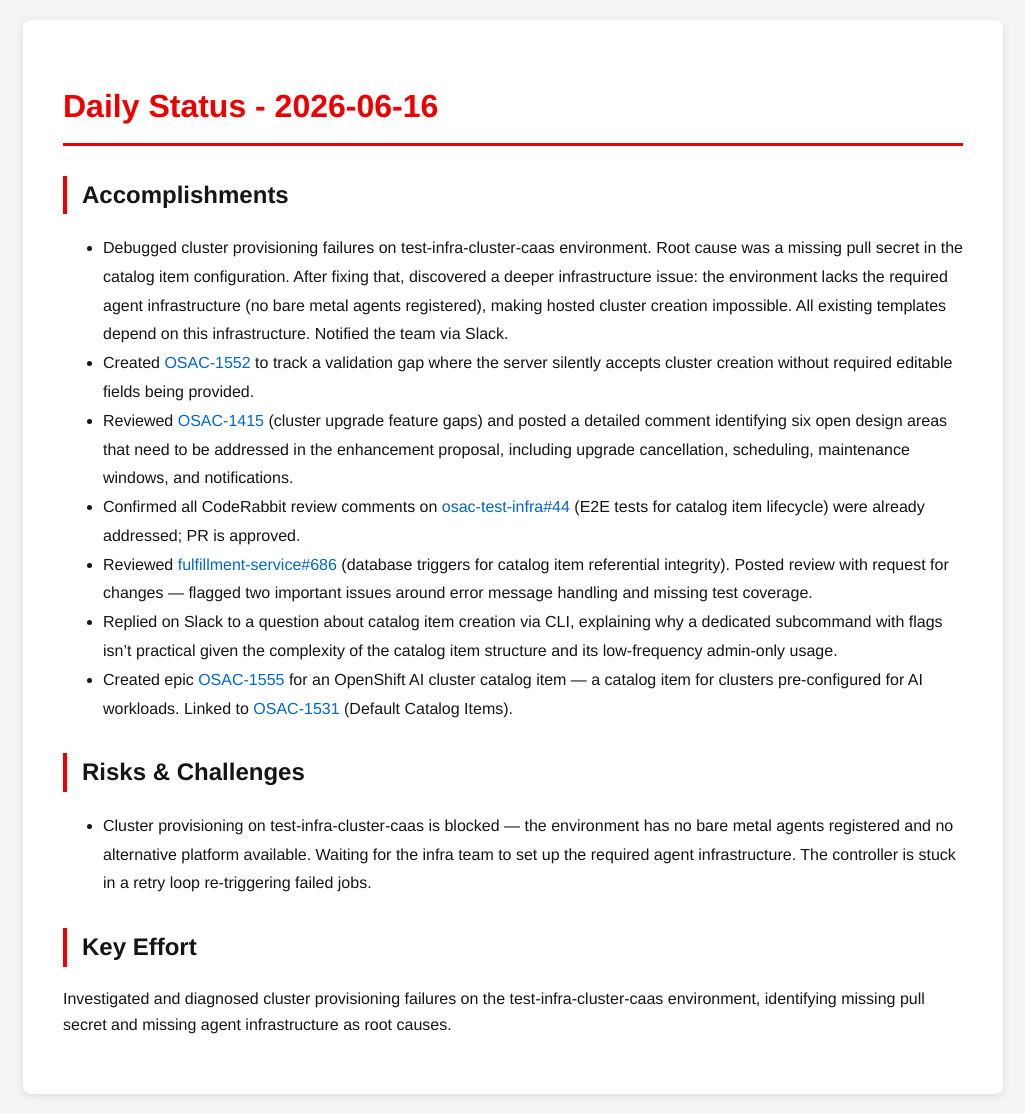
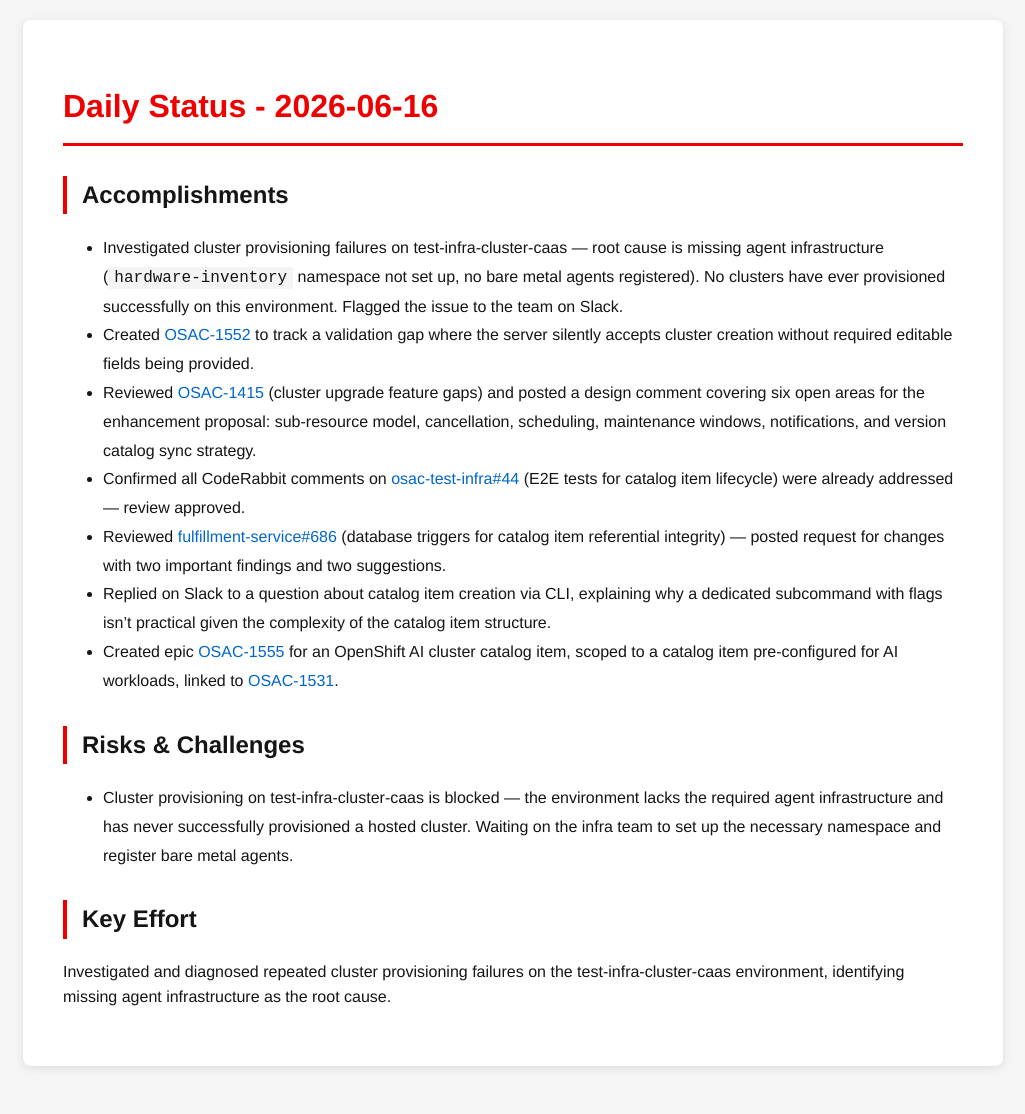
Before and after one commit to tzvatot/daily-status, a Jekyll site: the page built from 2026-06-16.md, in a window 1280 px wide. Shown: the whole page, without its empty margins (127-1152 px from the left). Built offline with Jekyll 4.4.1, drawn with Linux system fonts in a browser that asks for light colours; after the commit the page ends 1086 px from its top, so only the background shows below that.

Commit message:
Daily status update - 2026-06-16

```diff
--- a/2026-06-16.md
+++ b/2026-06-16.md
@@ -7,16 +7,16 @@ date: 2026-06-16
 # Daily Status - 2026-06-16
 
 ## Accomplishments
-- Debugged cluster provisioning failures on test-infra-cluster-caas environment. Root cause was a missing pull secret in the catalog item configuration. After fixing that, discovered a deeper infrastructure issue: the environment lacks the required agent infrastructure (no bare metal agents registered), making hosted cluster creation impossible. All existing templates depend on this infrastructure. Notified the team via Slack.
+- Investigated cluster provisioning failures on test-infra-cluster-caas — root cause is missing agent infrastructure (`hardware-inventory` namespace not set up, no bare metal agents registered). No clusters have ever provisioned successfully on this environment. Flagged the issue to the team on Slack.
 - Created [OSAC-1552](https://redhat.atlassian.net/browse/OSAC-1552) to track a validation gap where the server silently accepts cluster creation without required editable fields being provided.
-- Reviewed [OSAC-1415](https://redhat.atlassian.net/browse/OSAC-1415) (cluster upgrade feature gaps) and posted a detailed comment identifying six open design areas that need to be addressed in the enhancement proposal, including upgrade cancellation, scheduling, maintenance windows, and notifications.
-- Confirmed all CodeRabbit review comments on [osac-test-infra#44](https://github.com/osac-project/osac-test-infra/pull/44) (E2E tests for catalog item lifecycle) were already addressed; PR is approved.
-- Reviewed [fulfillment-service#686](https://github.com/osac-project/fulfillment-service/pull/686) (database triggers for catalog item referential integrity). Posted review with request for changes — flagged two important issues around error message handling and missing test coverage.
-- Replied on Slack to a question about catalog item creation via CLI, explaining why a dedicated subcommand with flags isn't practical given the complexity of the catalog item structure and its low-frequency admin-only usage.
-- Created epic [OSAC-1555](https://redhat.atlassian.net/browse/OSAC-1555) for an OpenShift AI cluster catalog item — a catalog item for clusters pre-configured for AI workloads. Linked to [OSAC-1531](https://redhat.atlassian.net/browse/OSAC-1531) (Default Catalog Items).
+- Reviewed [OSAC-1415](https://redhat.atlassian.net/browse/OSAC-1415) (cluster upgrade feature gaps) and posted a design comment covering six open areas for the enhancement proposal: sub-resource model, cancellation, scheduling, maintenance windows, notifications, and version catalog sync strategy.
+- Confirmed all CodeRabbit comments on [osac-test-infra#44](https://github.com/osac-project/osac-test-infra/pull/44) (E2E tests for catalog item lifecycle) were already addressed — review approved.
+- Reviewed [fulfillment-service#686](https://github.com/osac-project/fulfillment-service/pull/686) (database triggers for catalog item referential integrity) — posted request for changes with two important findings and two suggestions.
+- Replied on Slack to a question about catalog item creation via CLI, explaining why a dedicated subcommand with flags isn't practical given the complexity of the catalog item structure.
+- Created epic [OSAC-1555](https://redhat.atlassian.net/browse/OSAC-1555) for an OpenShift AI cluster catalog item, scoped to a catalog item pre-configured for AI workloads, linked to [OSAC-1531](https://redhat.atlassian.net/browse/OSAC-1531).
 
 ## Risks & Challenges
-- Cluster provisioning on test-infra-cluster-caas is blocked — the environment has no bare metal agents registered and no alternative platform available. Waiting for the infra team to set up the required agent infrastructure. The controller is stuck in a retry loop re-triggering failed jobs.
+- Cluster provisioning on test-infra-cluster-caas is blocked — the environment lacks the required agent infrastructure and has never successfully provisioned a hosted cluster. Waiting on the infra team to set up the necessary namespace and register bare metal agents.
 
 ## Key Effort
-Investigated and diagnosed cluster provisioning failures on the test-infra-cluster-caas environment, identifying missing pull secret and missing agent infrastructure as root causes.
+Investigated and diagnosed repeated cluster provisioning failures on the test-infra-cluster-caas environment, identifying missing agent infrastructure as the root cause.
```
